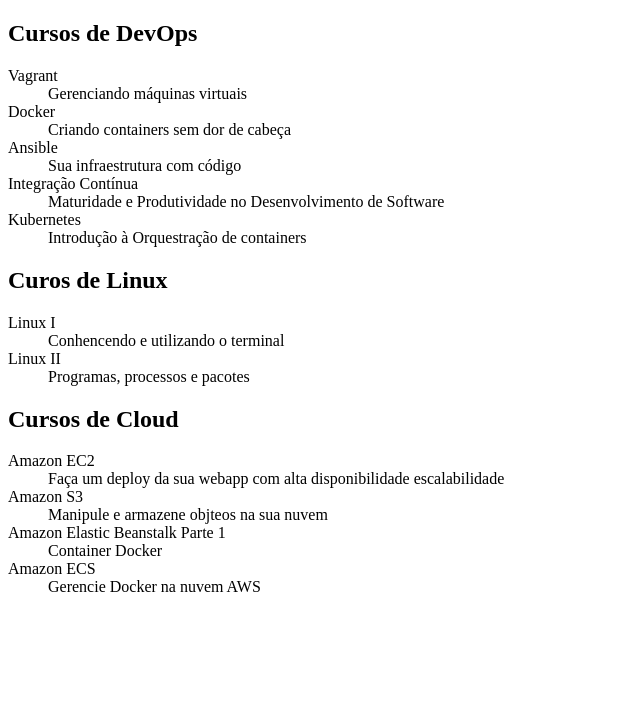
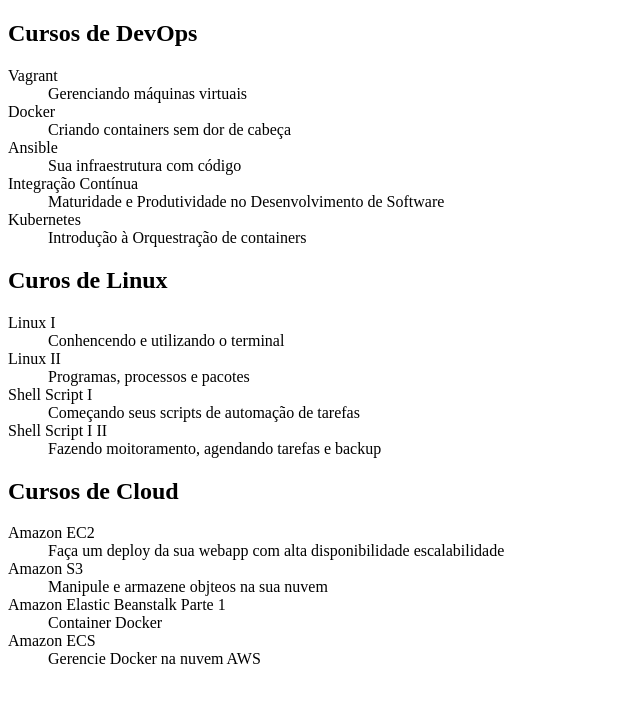
Before and after one commit to GabrielOnohara/CapGit2, a plain HTML site: page index.html in a window 1280 px wide. Shown: the whole page, without its empty margins (0-640 px from the left). Drawn offline with Linux system fonts and the light colour scheme.

Commit message:
Adicionando curso de Shell Scipting I e II

```diff
--- a/index.html
+++ b/index.html
@@ -28,7 +28,10 @@
         <dd>Conhencendo e utilizando o terminal</dd>
         <dt>Linux II</dt>
         <dd>Programas, processos e pacotes</dd>
-
+        <dt>Shell Script I</dt>
+        <dd>Começando seus scripts de automação de tarefas</dd>
+        <dt>Shell Script I II</dt>
+        <dd>Fazendo moitoramento, agendando tarefas e backup</dd>
     <h2>Cursos de Cloud</h2>
     <dl>
         <dt>Amazon EC2</dt>
```
